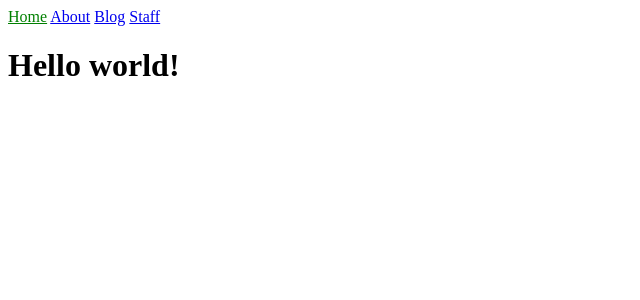
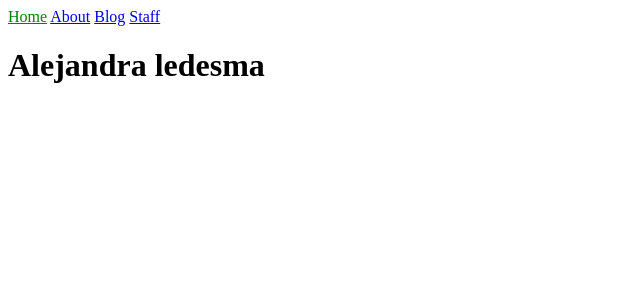
Before and after one commit to ale-fante/AleLedesma, a Jekyll site: the page built from index.html, in a window 1280 px wide. Shown: the top 300 px of the page, without its empty margins (0-640 px from the left). Built offline with Jekyll 4.4.1, drawn with Linux system fonts in a browser that asks for light colours.

Commit message:
Update index.html
Added my name

```diff
--- a/index.html
+++ b/index.html
@@ -9,6 +9,6 @@ title: Home
     <title>{{ page.title }}</title>
   </head>
   <body>
-    <h1>{{ "Hello World!" | capitalize }}</h1>
+    <h1>{{ "Alejandra Ledesma" | capitalize }}</h1>
   </body>
 </html>
```
